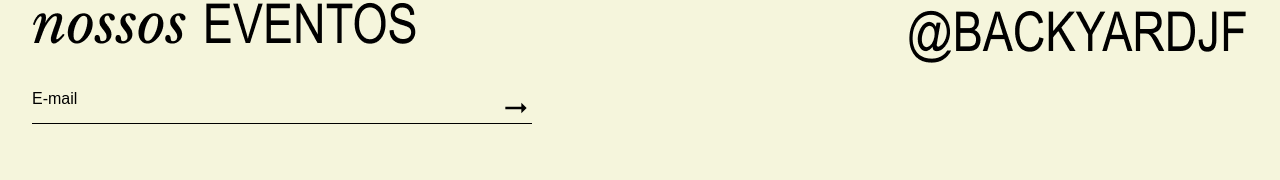
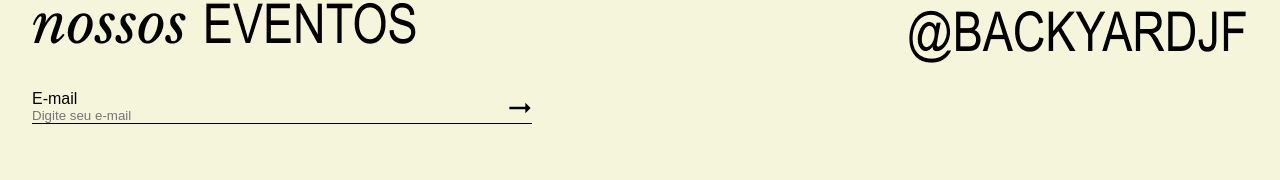
Before and after one commit to mmagalhaesjr/backyard, a React (Vite) app: page / in a window 1280 px wide. Shown: the part 2836-3016 px from the top of the page. Built offline with nearby package versions, Linux system fonts and the light colour scheme.

Commit message:
novidades por email

```diff
--- a/package.json
+++ b/package.json
@@ -10,6 +10,7 @@
     "preview": "vite preview"
   },
   "dependencies": {
+    "@emailjs/browser": "^4.4.1",
     "react": "^18.2.0",
     "react-dom": "^18.2.0",
     "react-icons": "^5.2.1",
--- a/src/App.jsx
+++ b/src/App.jsx
@@ -6,8 +6,6 @@ import Inicial from './Pages/Inicial/Inicial.jsx'
 import Sobrenos from './Pages/Sobrenos/Sobrenos';
 import Menu from './Pages/Menu/Menu';
 import Eventos from './Pages/Eventos/Eventos';
-
-
 
 
 
--- a/src/Components/InicioRodape/InicioRodape.jsx
+++ b/src/Components/InicioRodape/InicioRodape.jsx
@@ -10,13 +10,49 @@ import texto3 from '../../assets/imgagens/rodape/texto3.png'
 import botao from '../../assets/imgagens/rodape/botao.png'
 import { Link } from "react-router-dom";
 
-
+import emailjs from '@emailjs/browser';
+import { useRef } from "react";
 
 
 export default function InicioRodape() {
 
+    const form = useRef();
+
     // // const whatsapp = "https://api.whatsapp.com/send?phone=32999158008"
     // const insta = "https://www.instagram.com/musicboxstudiobr?igsh=bTBlYXRxMzZyNG13"
+
+
+    const resumoMensagem = ` Olá, gostaria de fazer uma reserva:`
+
+    const reserva = encodeURIComponent(resumoMensagem);
+    const link = `https://wa.me/+5532999158008?text=${reserva}`;
+
+    function realizarReserva(e) {
+        e.preventDefault();
+        window.open(link, '_blank');
+    }
+
+    const sendEmail = (e) => {
+        e.preventDefault();
+
+        // Validação simples do campo de e-mail
+        const emailInput = form.current.email.value;
+        if (!emailInput) {
+            alert("Por favor, insira um e-mail válido.");
+            return;
+        }
+
+        emailjs.sendForm('gmailMessage', 'template_id', form.current, 'GTdfqJ8MQX3h_EIns')
+            .then((result) => {
+                alert('E-mail enviado com sucesso!');
+                console.log(result.text);
+            })
+            .catch((error) => {
+                alert('Houve um erro ao enviar o e-mail. Tente novamente mais tarde.');
+                console.error(error.text);
+            });
+        e.target.reset();
+    };
 
     return (
         <Styledpagina2>
@@ -26,20 +62,22 @@ export default function InicioRodape() {
                 <img className="texto" src={texto1} alt="img" />
             </div>
 
-            <img className="botao" src={botao} alt="img" />
+            <img className="botao" src={botao} alt="img" onClick={realizarReserva} />
 
             <div className="cxMeio">
                 <img className="texto" src={texto2} alt="img" />
                 <img className="texto" src={texto3} alt="img" />
             </div>
 
-            <form >
-                <label htmlFor="">E-mail</label>
+            <form ref={form} onSubmit={sendEmail}>
+                <label htmlFor="email">E-mail</label>
+                <div className="cxEmail">
+                    <input type="email" name="email" required placeholder="Digite seu e-mail" />
+                    <button type="submit">
+                        <MdOutlineArrowRightAlt className="seta" />
+                    </button>
+                </div>
 
-                <div className="cxEmail">
-                    <input type="email" />
-                    <MdOutlineArrowRightAlt className="seta" />
-                </div>
             </form>
 
 
--- a/src/Pages/Eventos/Eventos.jsx
+++ b/src/Pages/Eventos/Eventos.jsx
@@ -2,8 +2,14 @@ import Header2 from "../../Components/Header2/Header2";
 import { StyledEventos } from "./styled";
 
 import backyard from '../../assets/imgagens/inicio/fotoBar.png'
+import { useEffect } from "react";
 
 export default function Eventos() {
+
+    useEffect(() => {
+            window.scrollTo(0, 0);
+        }, [])
+
     return (
         <StyledEventos>
               <Header2 />
--- a/src/Pages/Menu/Menu.jsx
+++ b/src/Pages/Menu/Menu.jsx
@@ -1,7 +1,13 @@
+import { useEffect } from "react";
 import Header2 from "../../Components/Header2/Header2";
 import { StyledMenu } from "./styled";
 
 export default function Menu() {
+
+    useEffect(() => {
+            window.scrollTo(0, 0);
+        }, [])
+
     return (
         <StyledMenu>
               <Header2 />
--- a/src/Pages/Sobrenos/Sobrenos.jsx
+++ b/src/Pages/Sobrenos/Sobrenos.jsx
@@ -5,8 +5,15 @@ import sobre from '../../assets/imgagens/sobre/sobre.png';
 import texto from '../../assets/imgagens/sobre/texto.png';
 import bar from '../../assets/imgagens/sobre/bar.png';
 import botao from '../../assets/imgagens/sobre/botao.png';
+import { useEffect } from "react";
 
 export default function Sobrenos() {
+
+    useEffect(() => {
+        window.scrollTo(0, 0);
+    }, [])
+
+
     return (
         <StyledSobrenos>
             <Header2 />
```
Also changed, not shown: 1 other file (tests, documents, lock files or other folders).
